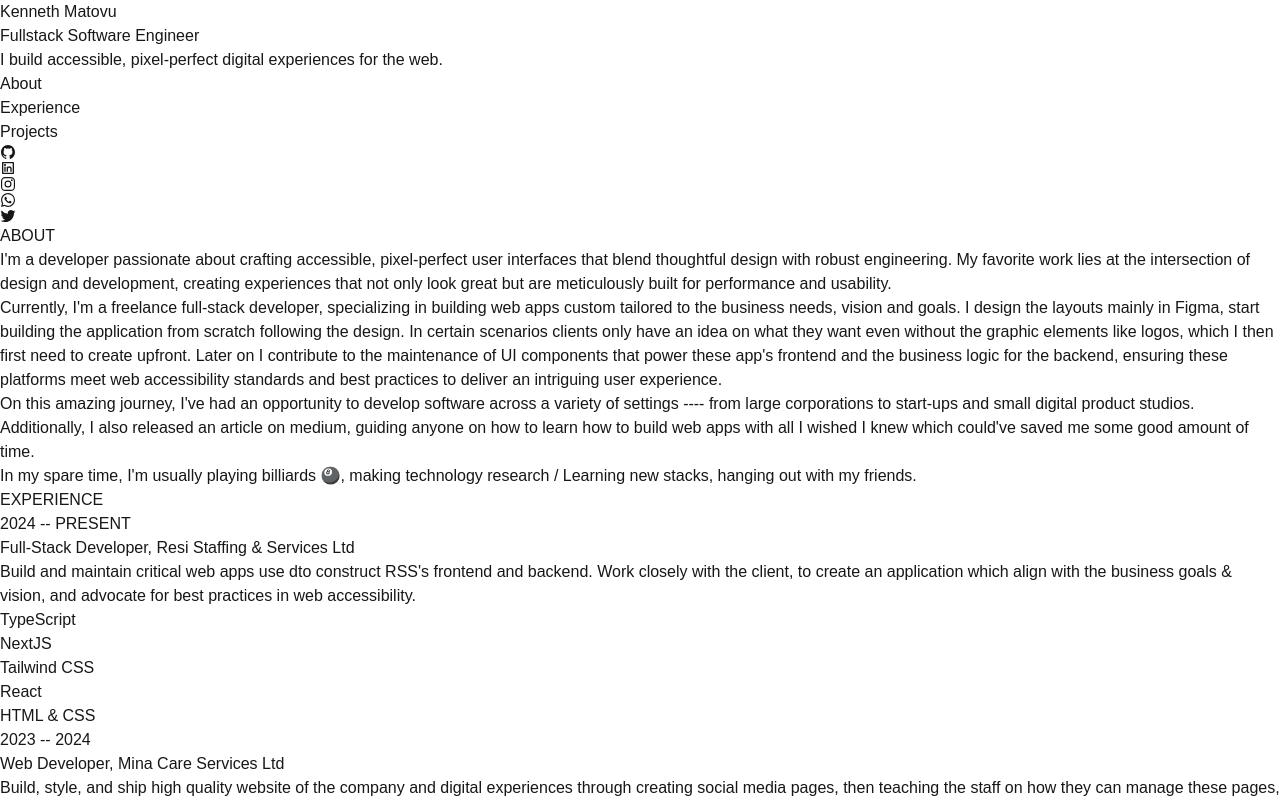
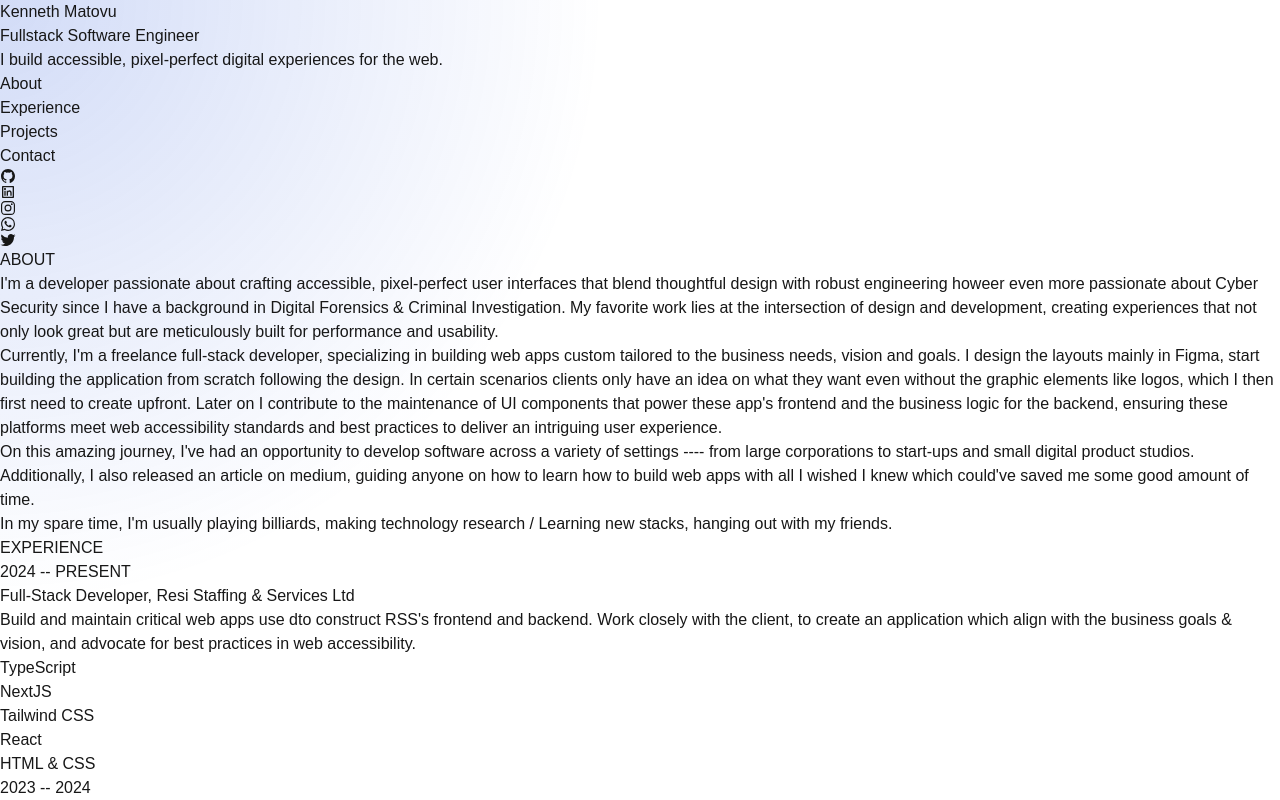
Before and after one commit to Bugstacker/portfoliov2, a Next.js app: page / in a window 1280 px wide. Shown: the top 800 px of the page. Built offline with nearby package versions, Linux system fonts and the light colour scheme.

Commit message:
Adding cursor effect on the page

```diff
--- a/src/app/layout.tsx
+++ b/src/app/layout.tsx
@@ -3,6 +3,7 @@ import { Geist, Geist_Mono } from "next/font/google";
 import "./globals.css";
 import React from "react";
 import {Viewport} from "next";
+import CursorEffectLayout from "@/components/cursor-effect";
 
 
 const geistSans = Geist({
@@ -65,17 +66,11 @@ export default function RootLayout({
   return (
     <html lang="en">
     <body
-        className={`${geistSans.variable} ${geistMono.variable} antialiased bg-slate-900 text-slate-400 relative scroll-smooth font-[font-family:var(--font-geist-sans)]`}
-        style={{backgroundColor: "radial-gradient(600px at 705px 505px, rgba(29, 78, 216, 0.15), transparent 80%)"}}
+        className={`${geistSans.variable} ${geistMono.variable} antialiased bg-slate-900 text-slate-400 scroll-smooth font-[font-family:var(--font-geist-sans)]`}
     >
-    <div
-        className="absolute inset-0 pointer-events-none"
-        style={{
-            background: "radial-gradient(500px at 50% 20%, rgba(29, 78, 216, 0.2), transparent 70%)",
-            zIndex: -1,
-        }}
-    ></div>
-    {children}
+      <CursorEffectLayout>
+        {children}
+    </CursorEffectLayout>
     </body>
     </html>
   );
--- a/src/app/page.tsx
+++ b/src/app/page.tsx
@@ -12,7 +12,7 @@ import ContactForm from "@/components/contact-form";
 export default function Home() {
     const url = process.env.NEXT_PUBLIC_VERCEL_URL ? 'https://' + process.env.NEXT_PUBLIC_VERCEL_URL : 'http://localhost:3000'
     return (
-        <div className="grid grid-rows-[auto_1fr] lg:grid-rows-[auto_auto_auto] min-h-screen px-6 pb-20 gap-16 sm:p-20 lg:p-0 lg:flex max-w-screen-xl mx-auto">
+        <div className="grid grid-rows-[auto_1fr] lg:grid-rows-[auto_auto_auto] min-h-screen px-6 pb-20 gap-16 sm:p-20 lg:p-0 lg:flex max-w-screen-xl mx-auto lg:transition-all lg:ease-in">
             <aside className='lg:sticky lg:h-screen lg:overflow-hidden lg:top-0 lg:w-[40%] lg:py-24'>
                 <header className='pt-10 lg:pt-0 lg:h-full lg:flex lg:flex-col lg:justify-between'>
                     <div>
@@ -46,11 +46,10 @@ export default function Home() {
                     <h3 className='text-slate-100 font-bold text-xl lg:mt-0 mt-10 font-[family-name:var(--font-geist-mono)]'>ABOUT</h3>
                     <article className='mt-5'>
                         I&apos;m a developer passionate about crafting accessible, pixel-perfect user interfaces that
-                        blend thoughtful design with robust engineering. My favorite work lies at the intersection of
+                        blend thoughtful design with robust engineering howeer even more passionate about Cyber Security since I have a background in Digital Forensics & Criminal Investigation. My favorite work lies at the intersection of
                         design and development, creating experiences that not only look great but are meticulously built
                         for performance and usability.
                     </article>
-
                     <article>
                         Currently, I&apos;m a <span className='text-slate-100 font-semibold'>freelance</span> full-stack
                         developer, specializing in building web apps custom tailored to the business needs, vision and
@@ -70,7 +69,7 @@ export default function Home() {
                         web apps with all I wished I knew which could&apos;ve saved me some good amount of time.
                     </article>
 
-                    <p>In my spare time, I&apos;m usually playing billiards 🎱, making technology research / Learning new
+                    <p>In my spare time, I&apos;m usually playing billiards, making technology research / Learning new
                         stacks, hanging out with my friends.</p>
                 </section>
                 <section id='experience' className='space-y-10'>
--- a/src/components/contact-form.tsx
+++ b/src/components/contact-form.tsx
@@ -28,7 +28,7 @@ const ContactForm = () => {
 
 
     return (
-        <section id='#contact' className='transition-all ease-in grid gap-2'>
+        <section id='contact' className='transition-all ease-in grid gap-2'>
             <h2 className='text-2xl uppercase my-10 font-bold font-[family-name:var(--font-geist-mono)] text-slate-100'>Contact Form</h2>
             {!data?.success && <Form action={action} className='grid gap-4 w-full'>
                 <div className='grid gap-2'>
@@ -63,7 +63,7 @@ const ContactForm = () => {
                 </div>
 
                 <button type='submit'
-                        className='bg-emerald-800 transition-colors ease-in hover:bg-emerald-100 hover:text-emerald-800 w-full sm:w-1/4 uppercase text-emerald-100 font-bold py-2 px-4 rounded text-center disabled:opacity-50'
+                        className='bg-emerald-800 transition-colors ease-in sm:hover:bg-emerald-100 sm:hover:text-emerald-800 w-full sm:w-1/4 uppercase text-emerald-100 font-bold py-2 px-4 rounded text-center disabled:opacity-50'
                         disabled={isPending}
                 >{isPending ? 'Sending...' : 'Send'}</button>
             </Form>}
--- /dev/null
+++ b/src/components/cursor-effect.tsx
@@ -0,0 +1,49 @@
+"use client";
+import { useEffect, useState, ReactNode } from "react";
+
+interface CursorEffectLayoutProps {
+  children: ReactNode;
+}
+
+export default function CursorEffectLayout({ children }: CursorEffectLayoutProps) {
+  const [position, setPosition] = useState({ x: 0, y: 0 });
+
+  useEffect(() => {
+    const handleMouseMove = (event: MouseEvent) => {
+      const { clientX, clientY } = event;
+
+      // Update the position state with the mouse position
+      setPosition({ x: clientX, y: clientY });
+    };
+
+    // Add the event listener
+    window.addEventListener("mousemove", handleMouseMove);
+
+    return () => {
+      // Clean up the event listener
+      window.removeEventListener("mousemove", handleMouseMove);
+    };
+  }, []);
+
+  return (
+    <section className="relative">
+        {/* Dynamic background div */}
+        <div
+        className="absolute inset-0 pointer-events-none"
+        style={{
+            background: `radial-gradient(circle at ${position.x}px ${position.y}px, rgba(29, 78, 216, 0.2), transparent 40%)`,
+            zIndex: -1,
+            transition: "background 0.1s ease", // Smooth transitions
+            height: "100vh",
+            width: "100vw",
+            position: "fixed",
+            top: 0,
+            left: 0,
+        }}
+        ></div>
+
+        {/* Page content */}
+        {children}
+    </section>
+  );
+}
--- a/src/components/navbar.tsx
+++ b/src/components/navbar.tsx
@@ -4,38 +4,25 @@ import React from 'react';
 import Link from "next/link";
 
 const Navbar = () => {
-    const [active, setActive] = React.useState<string>('about');
-
-    React.useEffect(() => {
-        const handleScroll = () => {
-            const sections = document.querySelectorAll('section');
-            let currentSection = 'about'
-
-            sections.forEach(section => {
-                const sectionTop = section.offsetTop
-                const sectionHeight = section.clientHeight
-                const scrollPosition = window.scrollY + window.innerHeight / 2
-                if (scrollPosition >= sectionTop && scrollPosition < sectionTop + sectionHeight) {
-                    currentSection = section.id
-                }
-            });
-            setActive(currentSection)
-        }
-        window.addEventListener('scroll', handleScroll)
-        return () => window.removeEventListener('scroll', handleScroll)
-    }, [])
+    const scrolltoHash = function (element_id: string) {
+        const element = document.getElementById(element_id)
+        element?.scrollIntoView({ behavior: "smooth", block: "end", inline: "nearest" });
+      }
 
     return (
         <nav className="nav hidden lg:block" aria-label="In-page jump links">
             <ul className="mt-16 w-max">
                 <li>
-                    <Link className={`group flex items-center py-3 ${active ? 'text-slate-100': ''}`} href={`#about`}>
+                    <Link className={`group flex items-center py-3`} href={`#about`} onClick={() => scrolltoHash('about')}>
                         <span className="nav-indicator mr-4 h-px w-8 bg-slate-600 transition-all group-hover:w-16 group-hover:bg-slate-200 group-focus-visible:w-16 group-focus-visible:bg-slate-200 motion-reduce:transition-none"></span>
                         <span className="nav-text text-xs font-bold uppercase tracking-widest text-slate-500 group-hover:text-slate-200 group-focus-visible:text-slate-200">About</span>
                     </Link>
                 </li>
                 <li>
-                    <Link className={`group flex items-center py-3 active`} href={`#experience`}>
+                    <Link
+                    className={`group flex items-center py-3 active`} href={`#experience`}
+                    onClick={() => scrolltoHash('experience')}
+                    >
                                         <span
                                             className="nav-indicator mr-4 h-px w-8 bg-slate-600 transition-all group-hover:w-16 group-hover:bg-slate-200 group-focus-visible:w-16 group-focus-visible:bg-slate-200 motion-reduce:transition-none"></span>
                         <span
@@ -43,11 +30,25 @@ const Navbar = () => {
                     </Link>
                 </li>
                 <li>
-                    <Link className={`group flex items-center py-3 active`} href={`#projects`}>
+                    <Link
+                    className={`group flex items-center py-3 active`} href={`#projects`}
+                    onClick={() => scrolltoHash('projects')}
+                    >
                                         <span
                                             className="nav-indicator mr-4 h-px w-8 bg-slate-600 transition-all group-hover:w-16 group-hover:bg-slate-200 group-focus-visible:w-16 group-focus-visible:bg-slate-200 motion-reduce:transition-none"></span>
                         <span
                             className="nav-text text-xs font-bold uppercase tracking-widest text-slate-500 group-hover:text-slate-200 group-focus-visible:text-slate-200">Projects</span>
+                    </Link>
+                </li>
+                <li>
+                    <Link
+                    className={`group flex items-center py-3 active`} href={`#contact`}
+                    onClick={() => scrolltoHash('contact')}
+                    >
+                                        <span
+                                            className="nav-indicator mr-4 h-px w-8 bg-slate-600 transition-all group-hover:w-16 group-hover:bg-slate-200 group-focus-visible:w-16 group-focus-visible:bg-slate-200 motion-reduce:transition-none"></span>
+                        <span
+                            className="nav-text text-xs font-bold uppercase tracking-widest text-slate-500 group-hover:text-slate-200 group-focus-visible:text-slate-200">Contact</span>
                     </Link>
                 </li>
             </ul>
```
